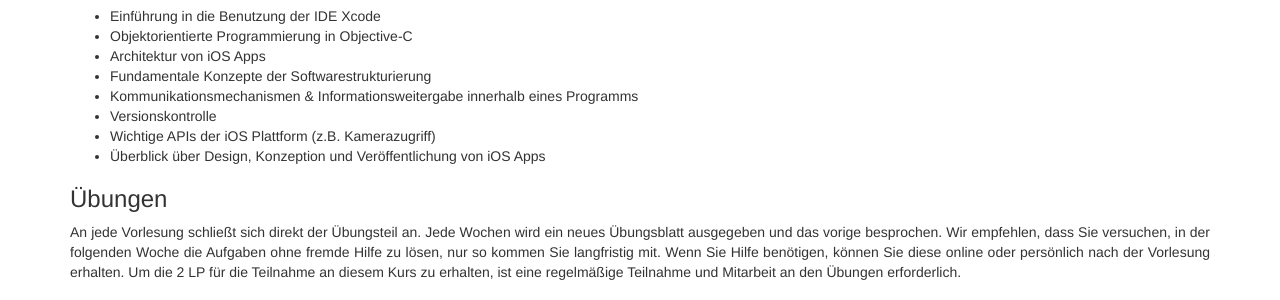
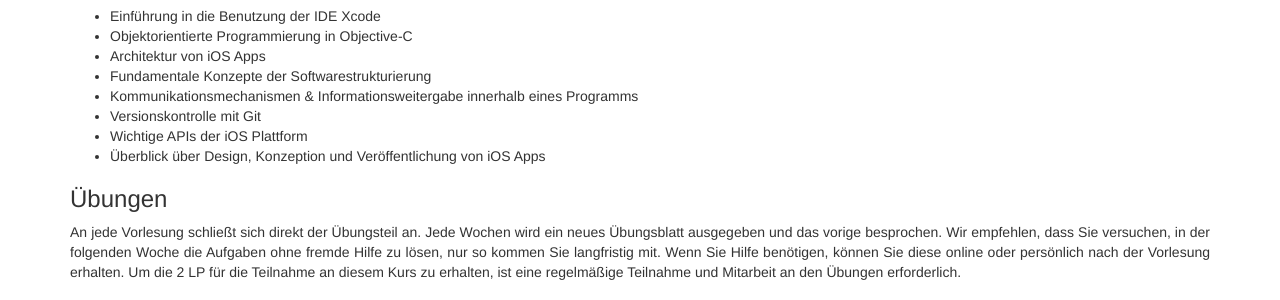
Before and after one commit to iOS-Dev-Kurs/iOS-Dev-Kurs.github.io, a Jekyll site: the page built from index.html, in a window 1280 px wide. Shown: the part 968-1268 px from the top of the page. Built offline with Jekyll 4.4.1, drawn with Linux system fonts in a browser that asks for light colours; Markdown is read by kramdown in place of the engine named in the settings.

Commit message:
clarified themen

```diff
--- a/index.html
+++ b/index.html
@@ -63,8 +63,8 @@ einfache Apps für iOS Geräte und Macs zu schreiben.</p>
  <li>Architektur von iOS Apps</li>
  <li>Fundamentale Konzepte der Softwarestrukturierung</li>
  <li>Kommunikationsmechanismen & Informationsweitergabe innerhalb eines Programms</li>
- <li>Versionskontrolle</li>
- <li>Wichtige APIs der iOS Plattform (z.B. Kamerazugriff)</li>
+ <li>Versionskontrolle mit Git</li>
+ <li>Wichtige APIs der iOS Plattform</li>
  <li>Überblick über Design, Konzeption und Veröffentlichung von iOS Apps</li>
 </ul>
 
```
